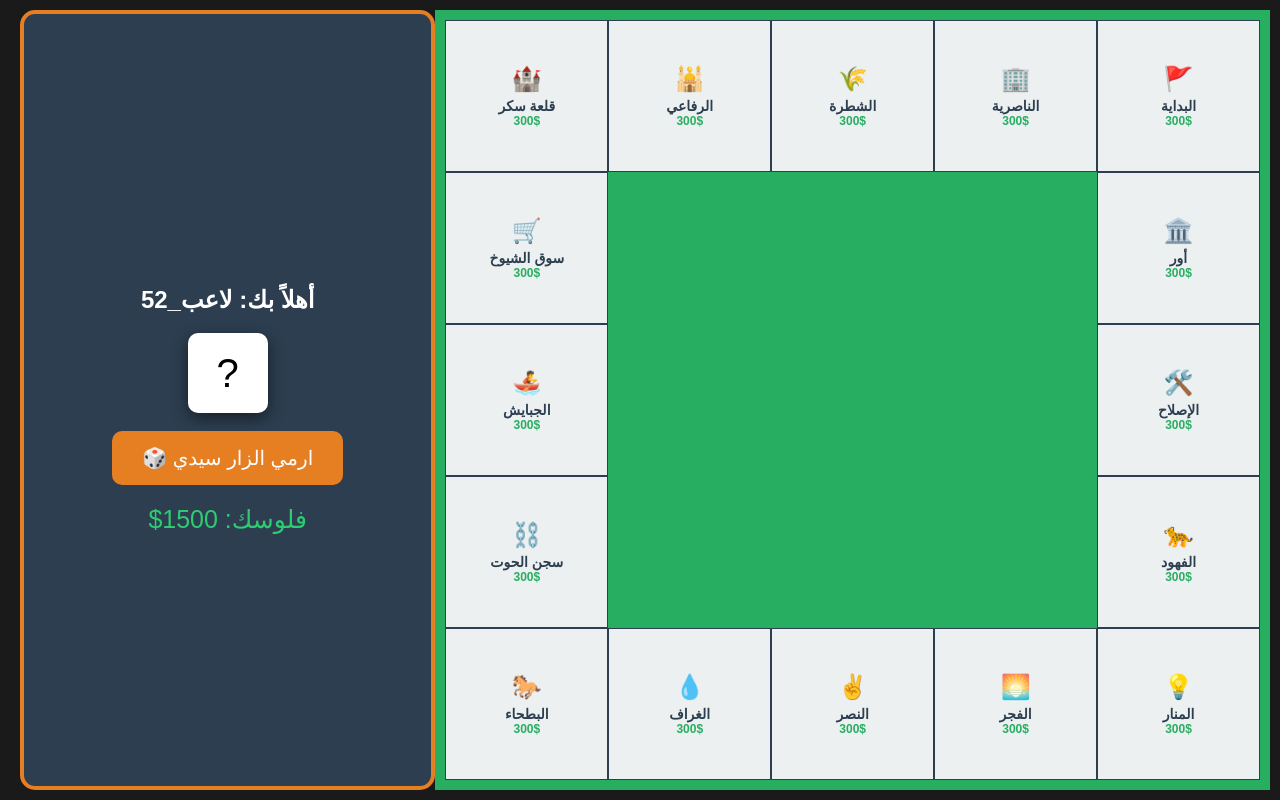
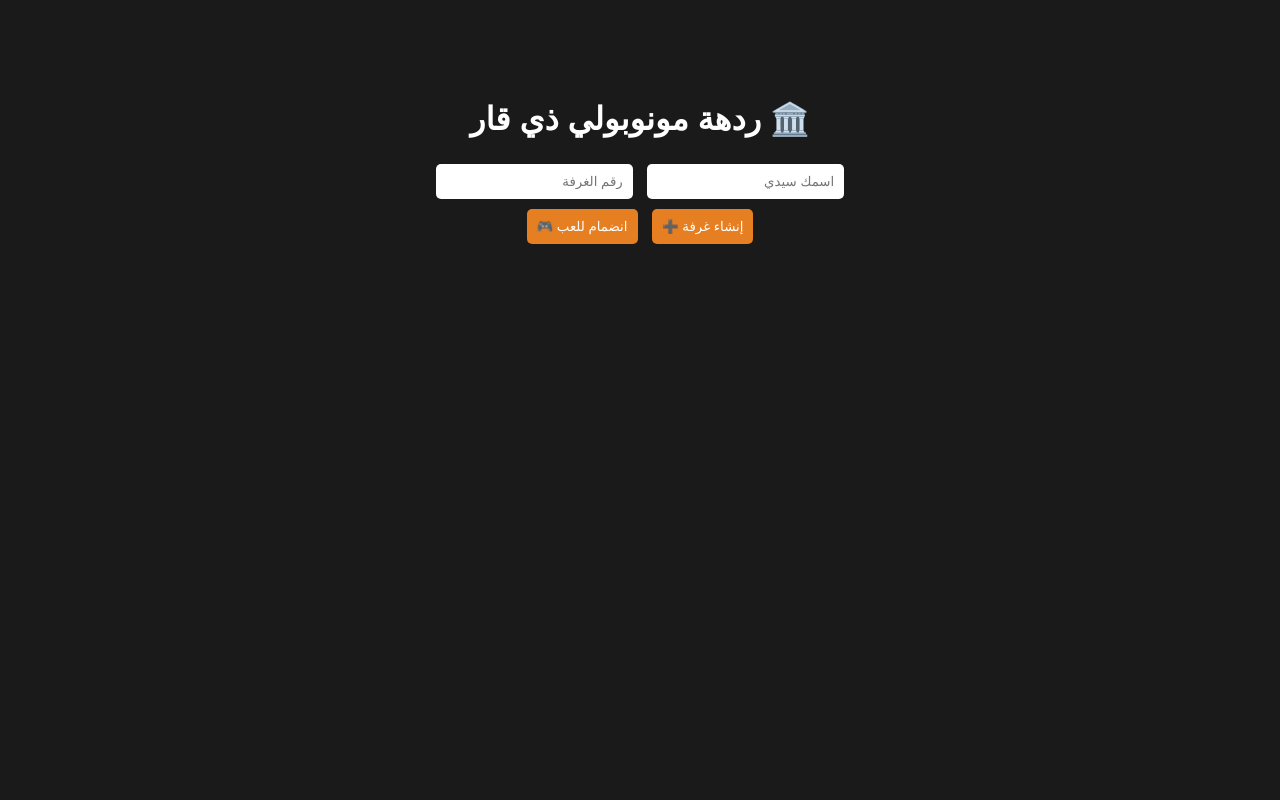
Before and after one commit to jmsksks6-source/nasiriya-monopoly, a Flask app: page / in a window 1280 px wide. Run offline with Flask 3, Linux system fonts and the light colour scheme; some libraries are stand-ins or nearby versions.

Commit message:
Update index.html

```diff
--- a/templates/index.html
+++ b/templates/index.html
@@ -2,130 +2,121 @@
 <html lang="ar" dir="rtl">
 <head>
     <meta charset="UTF-8">
-    <title>مونوبولي ذي قار - الملكية</title>
+    <title>مونوبولي ذي قار - نظام الغرف</title>
     <script src="https://cdnjs.cloudflare.com/ajax/libs/socket.io/4.0.1/socket.io.js"></script>
     <style>
-        body { margin: 0; background: #1a1a1a; color: white; font-family: 'Cairo', sans-serif; overflow: hidden; }
-        #game-container { display: flex; height: 100vh; padding: 10px; box-sizing: border-box; }
-
-        /* الخريطة الكبيرة */
-        .board {
-            display: grid; grid-template-columns: repeat(5, 1fr); grid-template-rows: repeat(5, 1fr);
-            flex: 2; aspect-ratio: 1/1; background: #2ecc71; border: 10px solid #27ae60; position: relative;
-        }
-
-        .cell {
-            background: #ecf0f1; border: 1px solid #2c3e50; color: #2c3e50;
-            display: flex; flex-direction: column; align-items: center; justify-content: center;
-            font-weight: bold; font-size: 14px; position: relative;
-        }
-
-        /* توزيع المناطق على الحواف */
-        .top { grid-row: 1; }
-        .bottom { grid-row: 5; }
-        .left { grid-column: 1; }
-        .right { grid-column: 5; }
-        .middle { background: #27ae60; border: none; } /* قلب الخريطة */
-
-        .price { color: #27ae60; font-size: 12px; }
-        .icon { font-size: 24px; margin-bottom: 5px; }
-
-        /* الزار */
-        #dice-box {
-            flex: 1; display: flex; flex-direction: column; align-items: center; justify-content: center;
-            background: #2c3e50; margin-left: 10px; border-radius: 15px; border: 4px solid #e67e22;
-        }
-        #dice {
-            width: 80px; height: 80px; background: white; color: black; border-radius: 10px;
-            display: flex; align-items: center; justify-content: center; font-size: 40px;
-            box-shadow: 0 5px 15px rgba(0,0,0,0.5); transition: transform 0.3s;
-        }
-
-        .player-token {
-            width: 25px; height: 25px; border-radius: 50%; border: 2px solid white;
-            position: absolute; transition: all 0.6s cubic-bezier(0.175, 0.885, 0.32, 1.275);
-        }
+        body { background: #1a1a1a; color: white; font-family: 'Cairo', sans-serif; text-align: center; }
+        #lobby { margin-top: 100px; }
+        .hidden { display: none !important; }
+        #game-ui { display: flex; padding: 20px; justify-content: space-around; }
+        .board { display: grid; grid-template-columns: repeat(5, 1fr); grid-template-rows: repeat(5, 1fr); width: 500px; height: 500px; background: #27ae60; border: 8px solid #1e8449; }
+        .cell { background: white; border: 1px solid #2c3e50; color: #333; font-size: 11px; font-weight: bold; position: relative; display: flex; flex-direction: column; align-items: center; justify-content: center; }
+        .middle { grid-column: 2/5; grid-row: 2/5; background: #2ecc71; color: white; display: flex; align-items: center; justify-content: center; font-size: 30px; }
+        .token { width: 20px; height: 20px; border-radius: 50%; border: 2px solid white; position: absolute; transition: 0.5s; }
+        input, button { padding: 10px; margin: 5px; border-radius: 5px; border: none; }
+        button { background: #e67e22; color: white; cursor: pointer; }
     </style>
 </head>
 <body>
 
-<div id="game-container">
-    <div class="board" id="board">
+<div id="lobby">
+    <h1>🏛️ ردهة مونوبولي ذي قار</h1>
+    <input id="p-name" placeholder="اسمك سيدي">
+    <input id="r-id" placeholder="رقم الغرفة">
+    <br>
+    <button onclick="createRoom()">إنشاء غرفة ➕</button>
+    <button onclick="joinRoom()">انضمام للعب 🎮</button>
+</div>
+
+<div id="game-screen" class="hidden">
+    <div id="game-ui">
+        <div class="board" id="board">
+            <div class="middle">ذي قار</div>
         </div>
-
-    <div id="dice-box">
-        <h2 id="current-player">انتظر دخولك...</h2>
-        <div id="dice">?</div>
-        <br>
-        <button id="roll-btn" onclick="roll()" style="padding: 15px 30px; cursor: pointer; background: #e67e22; border: none; color: white; border-radius: 10px; font-size: 20px;">ارمي الزار سيدي 🎲</button>
-        <div id="money-display" style="font-size: 25px; margin-top: 20px; color: #2ecc71;">فلوسك: 1500$</div>
+        <div id="controls" style="width: 300px; background: #2c3e50; padding: 20px; border-radius: 15px;">
+            <h3 id="turn-info">انتظر دورك...</h3>
+            <div id="dice-val" style="font-size: 50px;">🎲</div>
+            <button id="roll-btn" onclick="roll()">ارمي الزار</button>
+            <hr>
+            <div id="player-stats"></div>
+        </div>
     </div>
 </div>
 
 <script>
     const socket = io();
-    let myName = "لاعب_" + Math.floor(Math.random() * 99);
-    let myColor = '#' + Math.floor(Math.random()*16777215).toString(16);
-    document.getElementById('current-player').innerText = "أهلاً بك: " + myName;
+    let myRoom = "";
+    let myName = "";
+    const myColor = '#' + Math.floor(Math.random()*16777215).toString(16);
 
     const zones = [
-        {name: "البداية", icon: "🚩", pos: [1,1]}, {name: "الناصرية", icon: "🏢", pos: [1,2]},
-        {name: "الشطرة", icon: "🌾", pos: [1,3]}, {name: "الرفاعي", icon: "🕌", pos: [1,4]},
-        {name: "قلعة سكر", icon: "🏰", pos: [1,5]}, {name: "سوق الشيوخ", icon: "🛒", pos: [2,5]},
-        {name: "الجبايش", icon: "🚣", pos: [3,5]}, {name: "سجن الحوت", icon: "⛓️", pos: [4,5]},
-        {name: "البطحاء", icon: "🐎", pos: [5,5]}, {name: "الغراف", icon: "💧", pos: [5,4]},
-        {name: "النصر", icon: "✌️", pos: [5,3]}, {name: "الفجر", icon: "🌅", pos: [5,2]},
-        {name: "المنار", icon: "💡", pos: [5,1]}, {name: "الفهود", icon: "🐆", pos: [4,1]},
-        {name: "الإصلاح", icon: "🛠️", pos: [3,1]}, {name: "أور", icon: "🏛️", pos: [2,1]}
+        {n: "البداية", t: "start", i: "🚩"}, {n: "الحبوبي", t: "p", p: 400, i: "🏛️"}, {n: "قطار الناصرية", t: "r", p: 200, i: "🚂"}, {n: "صندوق الحظ", t: "c", i: "📦"},
+        {n: "الشطرة", t: "p", p: 250, i: "🌾"}, {n: "سوق الشيوخ", t: "p", p: 200, i: "🛒"}, {n: "الجبايش", t: "p", p: 300, i: "🚣"}, {n: "سجن الحوت", t: "jail", i: "⛓️"},
+        {n: "الرفاعي", t: "p", p: 150, i: "🕌"}, {n: "قلعة سكر", t: "p", p: 180, i: "🏰"}, {n: "قطار الغراف", t: "r", p: 200, i: "🚂"}, {n: "صندوق الحظ", t: "c", i: "📦"},
+        {n: "البطحاء", t: "p", p: 120, i: "🐎"}, {n: "النصر", t: "p", p: 130, i: "✌️"}, {n: "الفجر", t: "p", p: 110, i: "🌅"}, {n: "تذكرة سفر", t: "tax", i: "🎫"}
     ];
 
-    // رسم الخريطة
-    const board = document.getElementById('board');
-    for(let i=1; i<=5; i++) {
-        for(let j=1; j<=5; j++) {
-            let div = document.createElement('div');
-            let zone = zones.find(z => z.pos[0] === i && z.pos[1] === j);
-            if(zone) {
-                div.className = 'cell';
-                div.id = 'z-' + zones.indexOf(zone);
-                div.innerHTML = `<span class="icon">${zone.icon}</span>${zone.name}<br><span class="price">300$</span>`;
-            } else {
-                div.className = 'middle';
-            }
-            div.style.gridRow = i; div.style.gridColumn = j;
-            board.appendChild(div);
-        }
+    function createRoom() {
+        myRoom = document.getElementById('r-id').value;
+        if(!myRoom) return alert("ادخل رقم الغرفة سيدي");
+        socket.emit('create_room', {room: myRoom});
+        joinRoom();
     }
 
-    socket.emit('join', {name: myName, color: myColor});
-
-    function roll() {
-        document.getElementById('roll-btn').disabled = true;
-        socket.emit('roll_dice', {name: myName});
+    function joinRoom() {
+        myName = document.getElementById('p-name').value;
+        myRoom = document.getElementById('r-id').value;
+        if(!myName || !myRoom) return alert("اكمل البيانات سيدي");
+        socket.emit('join_game', {room: myRoom, name: myName, color: myColor});
+        document.getElementById('lobby').classList.add('hidden');
+        document.getElementById('game-screen').classList.remove('hidden');
+        renderBoard();
     }
 
-    socket.on('dice_rolled', (data) => {
-        let dice = document.getElementById('dice');
-        dice.style.transform = "rotate(360deg)";
-        setTimeout(() => {
-            dice.innerText = data.value;
-            dice.style.transform = "rotate(0deg)";
-            updatePlayers(data.players);
-            document.getElementById('roll-btn').disabled = false;
-        }, 300);
+    function renderBoard() {
+        const b = document.getElementById('board');
+        const positions = [[1,1],[1,2],[1,3],[1,4],[1,5],[2,5],[3,5],[4,5],[5,5],[5,4],[5,3],[5,2],[5,1],[4,1],[3,1],[2,1]];
+        zones.forEach((z, i) => {
+            let d = document.createElement('div');
+            d.className = 'cell';
+            d.id = 'z-' + i;
+            d.style.gridRow = positions[i][0];
+            d.style.gridColumn = positions[i][1];
+            d.innerHTML = `<span>${z.i}</span><br>${z.n}`;
+            b.appendChild(d);
+        });
+    }
+
+    function roll() { socket.emit('roll_dice', {room: myRoom}); }
+
+    socket.on('update_game', (game) => { updateUI(game); });
+    socket.on('dice_result', (data) => {
+        document.getElementById('dice-val').innerText = data.steps;
+        updateUI(data.game);
+        // نظام الشراء عند الوقوف على منطقة
+        const p = data.game.players.find(pl => pl.name === data.roller);
+        if(data.roller === myName) {
+            const zone = zones[p.pos];
+            if(zone.t === 'p' || zone.t === 'r') {
+                if(confirm(`هل تشتري ${zone.n} بسعر ${zone.p}$ سيدي؟`)) {
+                    // هنا نرسل طلب الشراء للسيرفر (سنطوره في الخطوة القادمة)
+                    alert("تم الشراء سيدي (قيد التطوير)");
+                }
+            }
+        }
     });
 
-    function updatePlayers(players) {
-        document.querySelectorAll('.player-token').forEach(t => t.remove());
-        for(let id in players) {
-            let p = players[id];
-            let cell = document.getElementById('z-' + p.pos);
-            let token = document.createElement('div');
-            token.className = 'player-token';
-            token.style.background = p.color;
-            cell.appendChild(token);
-            if(id === myName) document.getElementById('money-display').innerText = "فلوسك: " + p.money + "$";
-        }
+    function updateUI(game) {
+        document.querySelectorAll('.token').forEach(t => t.remove());
+        game.players.forEach(p => {
+            let t = document.createElement('div');
+            t.className = 'token';
+            t.style.background = p.color;
+            document.getElementById('z-' + p.pos).appendChild(t);
+        });
+        const turnPlayer = game.players[game.turn];
+        document.getElementById('turn-info').innerText = "الدور الآن لـ: " + turnPlayer.name;
+        document.getElementById('roll-btn').disabled = (turnPlayer.name !== myName);
     }
 </script>
 </body>
```
